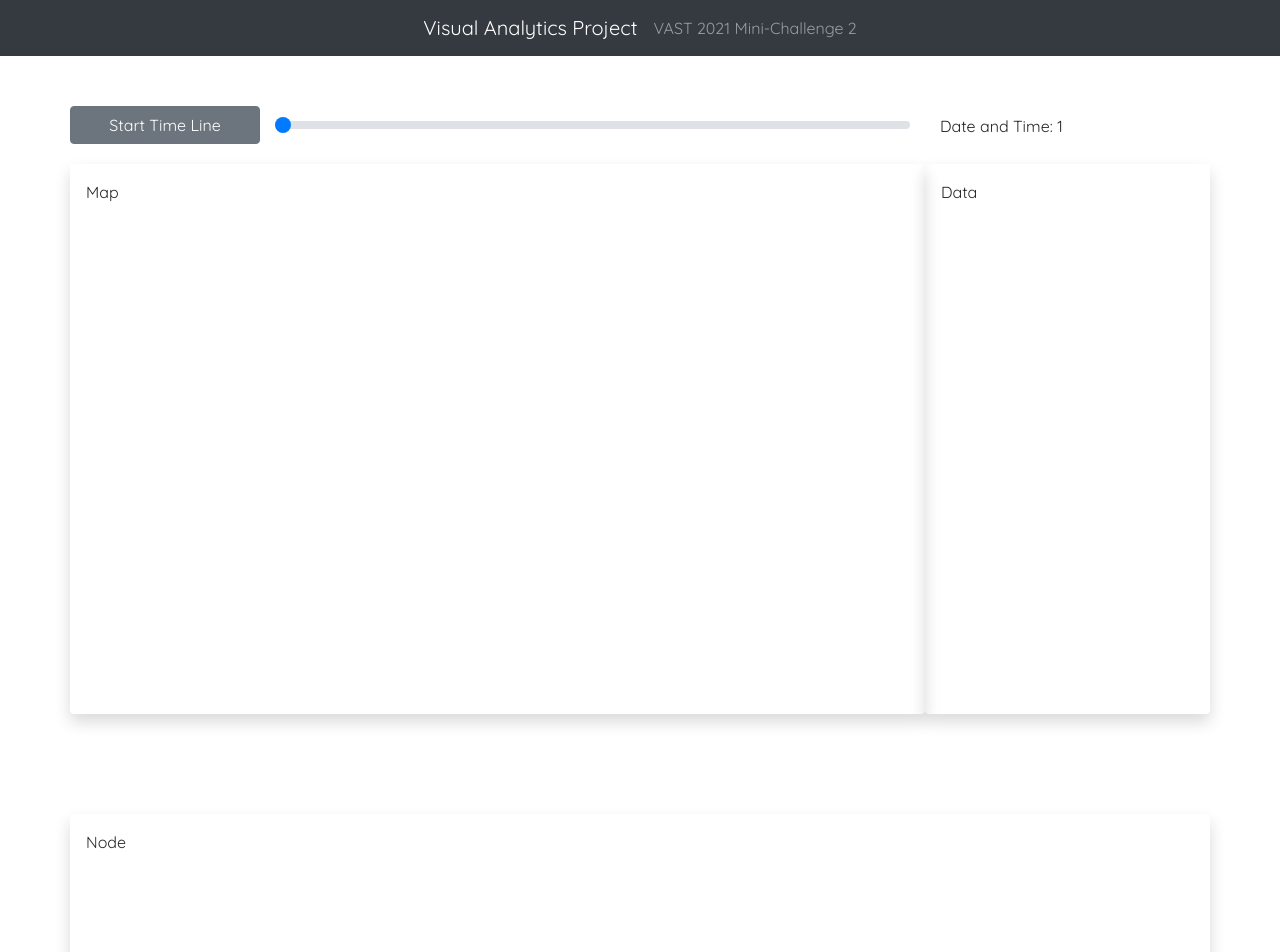
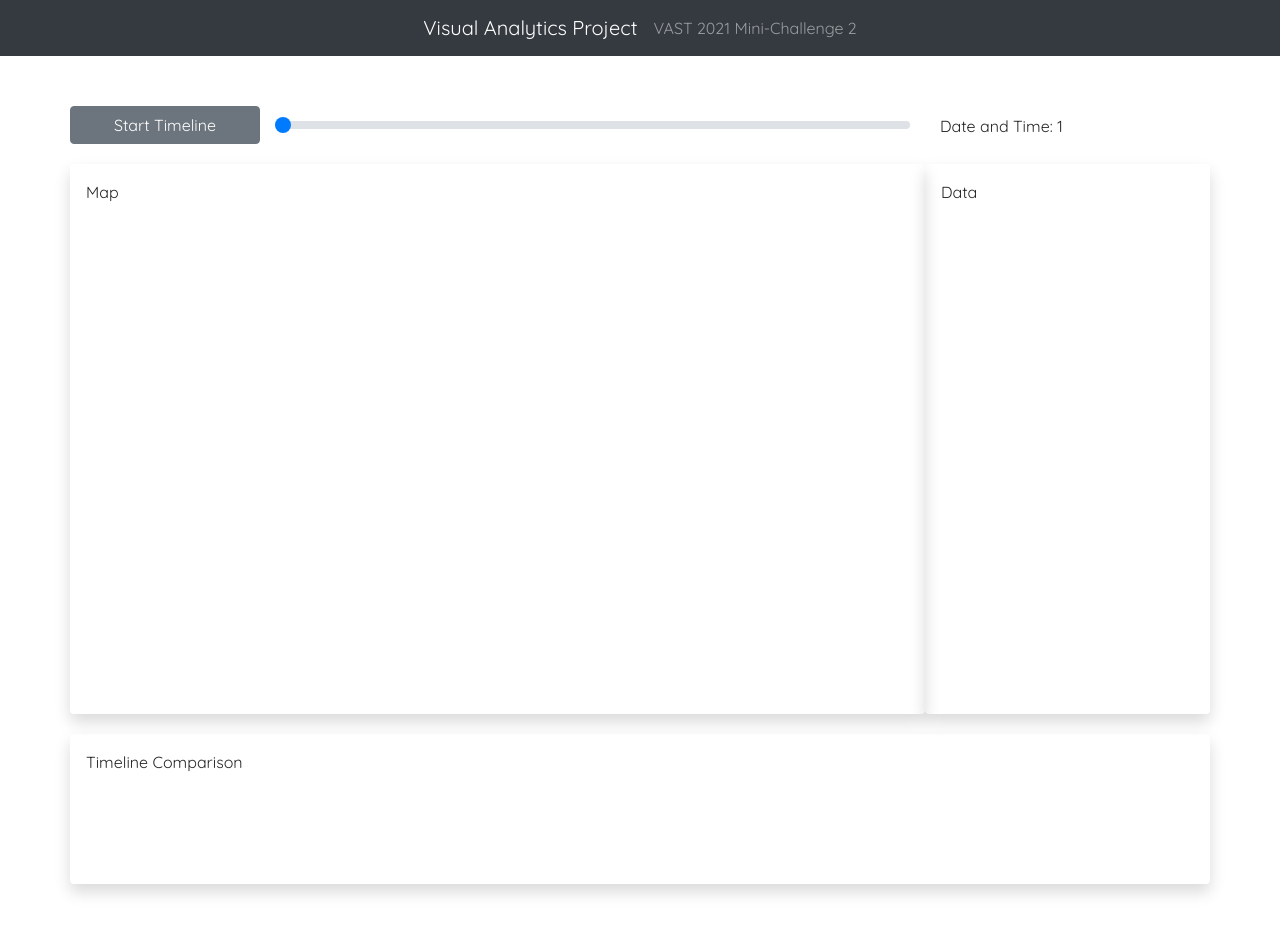
Before and after one commit to ChiaraDA/vast_mc2, a Vue app: page / in a window 1280 px wide. Shown: the top 952 px of the page. Built offline with nearby package versions, Linux system fonts and the light colour scheme.

Commit message:
Update skeleton

```diff
--- a/src/components/mc2_board.vue
+++ b/src/components/mc2_board.vue
@@ -2,7 +2,7 @@
     <b-container id="board" class="board">
 
         <b-row id="range_date_row" align-v="stretch" class="b-row">
-            <b-col class="p-0 d-flex" cols="12" md="2"><b-button class="flex-fill">Start Time Line</b-button></b-col>
+            <b-col class="p-0 d-flex" cols="12" md="2"><b-button class="flex-fill">Start Timeline</b-button></b-col>
             <b-col class="range d-flex" md="7">
 
                 <div id="range_date_time" class="flex-fill d-flex align-items-center">
@@ -19,8 +19,8 @@
             <b-col class="shadow p-3 rounded" cols="12" md="3">Data</b-col>
         </b-row>
 
-        <b-row id="node_row" align-v="stretch" class="b-row">
-            <b-col class="node shadow rounded p-3">Node</b-col>
+        <b-row id="comparison_row" align-v="stretch" class="b-row">
+            <b-col class="comparison shadow rounded p-3">Timeline Comparison</b-col>
         </b-row>
 
         <b-row id="graphic_row" align-v="stretch" class="b-row">
@@ -55,7 +55,7 @@
     margin-bottom:20px;
 }
 
-#node_row{
+#graphic_row{
     margin-top:100px;
 }
 
@@ -64,7 +64,11 @@
 }
 
 .node{
-    height:500px;
+    height:400px;
+}
+
+.comparison{
+    height:150px;
 }
 
 #range_date_time{
```
